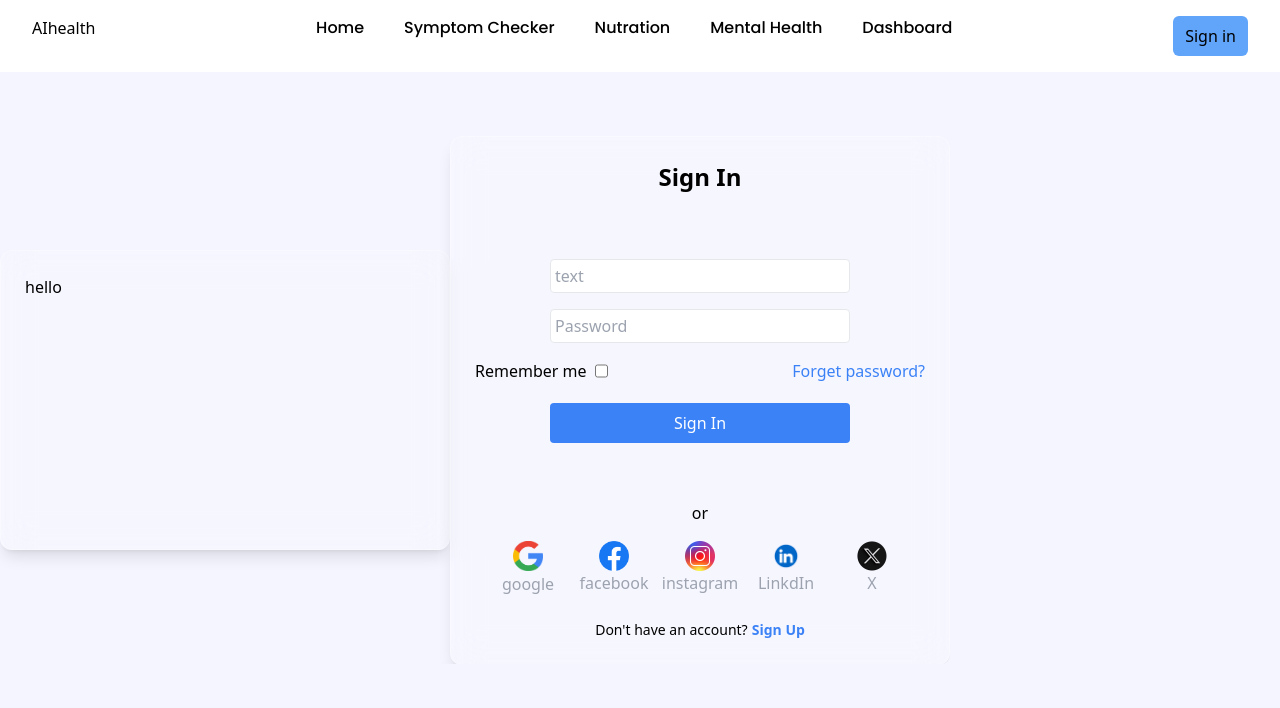
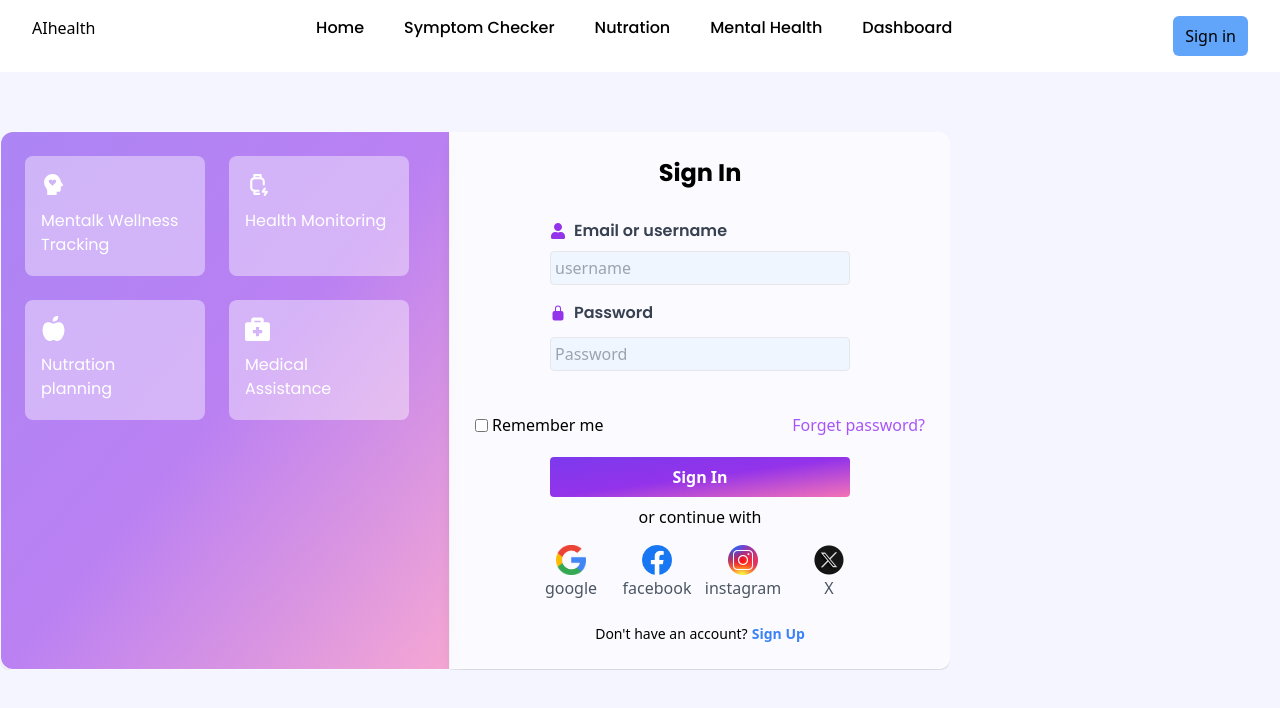
Before and after one commit to CodeXion-2k25/aiHealth, a Next.js app in the folder frontend/: page /SignUser in a window 1280 px wide. Shown: the top 708 px of the page. Built offline with nearby package versions, Linux system fonts and the light colour scheme.

Commit message:
login page modified

```diff
--- a/frontend/app/SignUser/page.jsx
+++ b/frontend/app/SignUser/page.jsx
@@ -1,6 +1,10 @@
 "use client"
 import { useState } from "react";
 import { motion } from "framer-motion";
+import { FaAppleAlt,FaBriefcaseMedical, FaUser } from "react-icons/fa";
+import { RiMentalHealthFill } from "react-icons/ri";
+import { TbDeviceWatchBolt } from "react-icons/tb";
+import { IoLockClosed } from "react-icons/io5";
 
 const directLink= [
     {
@@ -17,13 +21,28 @@ const directLink= [
         img: "/assets/instagram.png"
 
     },{
-        name: "LinkdIn",
-        img: "/assets/linkedin.png"
-
-    },{
         name: "X",
         img: "/assets/X.png"
 
+    }
+];
+
+const logSideDesign =[
+  {
+    icon:<RiMentalHealthFill size={25}/>,
+    title:"Mentalk Wellness Tracking"
+  },
+  {
+    icon:<TbDeviceWatchBolt size={25} />,
+    title:"Health Monitoring"
+  },
+  {
+    icon:<FaAppleAlt size={25} />,
+    title:"Nutration planning"
+  },
+  {
+    icon:<FaBriefcaseMedical size={25} />,
+    title:"Medical Assistance"
   }
 ];
 
@@ -32,7 +51,7 @@ export default function AuthForm() {
 
   return (
     <div className="z-20 flex items-center min-h-screen">
-      <div className="relative flex items-center justify-center rounded-lg overflow-hidden ">
+      <div className=" flex items-center justify-center rounded-lg overflow-hidden ">
         <motion.div
           initial={{ scale: 0.8, opacity: 0 }}
           animate={{ scale: 1, opacity: 1 }}
@@ -40,9 +59,30 @@ export default function AuthForm() {
           key={isSignUp ? "signup" : "signin"}
           className="flex items-center justify-center"
         >
-          <div className="w-[450px] h-[300px] bg-white/10 backdrop-blur-lg border border-white/30 rounded-xl p-6 shadow-lg">hello</div>
-          <div className=" bg-white/10 backdrop-blur-lg border border-white/30 rounded-xl p-6 shadow-lg">
-            <h2 className="text-2xl font-bold text-center mb-2">
+          <div className="w-[450px] h-[539px] relative p-6 rounded-s-xl shadow-lg border border-white/30 backdrop-blur-lg">
+            {/* Background Gradient Overlay */}
+            <div className="absolute inset-0 bg-gradient-to-br from-violet-600 via-purple-600 to-pink-400 opacity-60 rounded-s-xl"></div>
+
+            {/* Content */}
+            <div className="flex flex-wrap gap-6 relative">
+              {logSideDesign.map((icon, idx) => {
+                return (
+                  <div
+                    key={idx}
+                    className="w-[180px] h-[120px] text-white bg-white/40 rounded-lg p-4 flex flex-col gap-3"
+                  >
+                    {icon.icon}
+                    <p className="text-white font-popins">{icon.title}</p>
+                  </div>
+                );
+              })}
+            </div>
+          </div>
+
+          {/* Login / Sign up Div */}
+
+          <div className=" bg-white/60 backdrop-blur-lg border border-white/30 rounded-e-xl p-6 shadow-lg">
+            <h2 className="text-2xl font-bold text-center mb-3 font-popins">
               {isSignUp ? "Sign Up" : "Sign In"}
             </h2>
 
@@ -94,41 +134,57 @@ export default function AuthForm() {
               ) : (
                 //for sign in
                 <>
+                  <div className="w-full h-full flex flex-col items-center justify-center ">
+                    <label className="w-2/3 mt-1 mb-3 ">
+                      <div className="flex items-center gap-2 mb-2">
+                        <FaUser className="text-purple-600" />
+                        <p className="font-popins font-semibold text-gray-700">Email or username</p>
+                      </div>
                       <input
-                    type="email or username"
-                    placeholder="text"
-                    className="w-2/3 m-auto mt-1 p-1 mb-3 border rounded"
+                        type="text"
+                        placeholder="username"
+                        className="w-full bg-blue-50 text-gray-800 outline-none p-1 border rounded"
                       />
+                    </label>
+                    <label className="w-2/3 mt-1 mb-3">
+                      <div className="flex items-center gap-2 mb-2">
+                        <IoLockClosed className="text-purple-600" />
+                        <p className="font-popins font-semibold text-gray-700">Password</p>
+                      </div>
                       <input
                         type="password"
                         placeholder="Password"
-                    className="w-2/3 m-auto mt-1 p-1 mb-4 border rounded"
+                        className="w-full bg-blue-50 outline-none text-gray-800 m-auto mt-1 p-1 mb-4 border rounded"
                       />
+                    </label>
+                  </div>
                   <div className="w-full relative flex justify-between mb-4">
-                    <label className="flex gap-2">
+                    <label className="flex gap-1 items-center">
+                      <input type="checkbox" name="rememberMe" id="" className="accent-purple-500" />
                       <p>Remember me</p>
-                      <input type="checkbox" name="rememberMe" id="" />
                     </label>
-                    <a href="/" className="text-blue-500">Forget password?</a>
+                    <a href="/" className="text-purple-500">
+                      Forget password?
+                    </a>
                   </div>
                 </>
               )}
               {/* button for submitting the form */}
 
-              <button className="w-2/3 relative m-auto mt-1 mb-1 p-2 bg-blue-500 text-white rounded hover:bg-blue-600">
+              <button className="w-2/3 text-white font-semibold  relative m-auto mt-1 mb-1 p-2 inset-0 bg-gradient-to-br from-violet-600 via-purple-600 to-pink-400 rounded hover:shadow-md">
                 {isSignUp ? "Sign Up" : "Sign In"}
               </button>
             </form>
 
             {/*---authentication direct links---*/}
-            <p className="text-center mb-2">or</p>
+            <p className="text-center mt-1 mb-2">or continue with</p>
             <div className="flex gap-10 items-center justify-center">
               {directLink.map((link, idx) => {
                 return (
                   <div key={idx} className="p-2">
                     <button className="w-[30px] flex flex-col items-center ">
                       <img src={link.img} alt="" />
-                      <p className="text-gray-400">{link.name}</p>
+                      <p className="text-gray-600">{link.name}</p>
                     </button>
                   </div>
                 );
@@ -144,7 +200,6 @@ export default function AuthForm() {
                 {isSignUp ? "Sign In" : "Sign Up"}
               </button>
             </p>
-
           </div>
         </motion.div>
       </div>
--- a/frontend/package.json
+++ b/frontend/package.json
@@ -11,9 +11,10 @@
   "dependencies": {
     "@next/font": "^14.2.15",
     "framer-motion": "^12.4.7",
-    "next": "15.1.7",
+    "next": "^15.1.7",
     "react": "^19.0.0",
-    "react-dom": "^19.0.0"
+    "react-dom": "^19.0.0",
+    "react-icons": "^5.5.0"
   },
   "devDependencies": {
     "postcss": "^8",
```
Also changed, not shown: 1 other file (tests, documents, lock files or other folders). Lines whose indentation alone changed are shown as unchanged.
